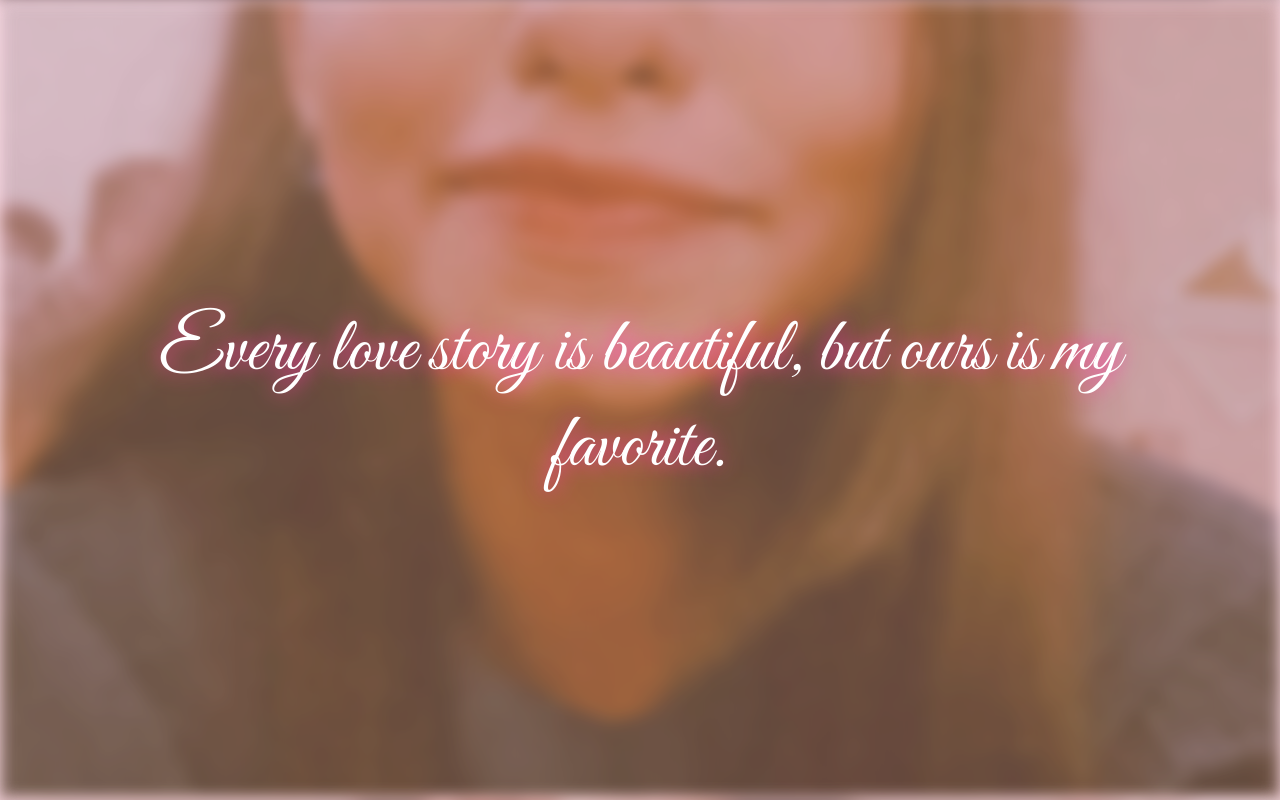
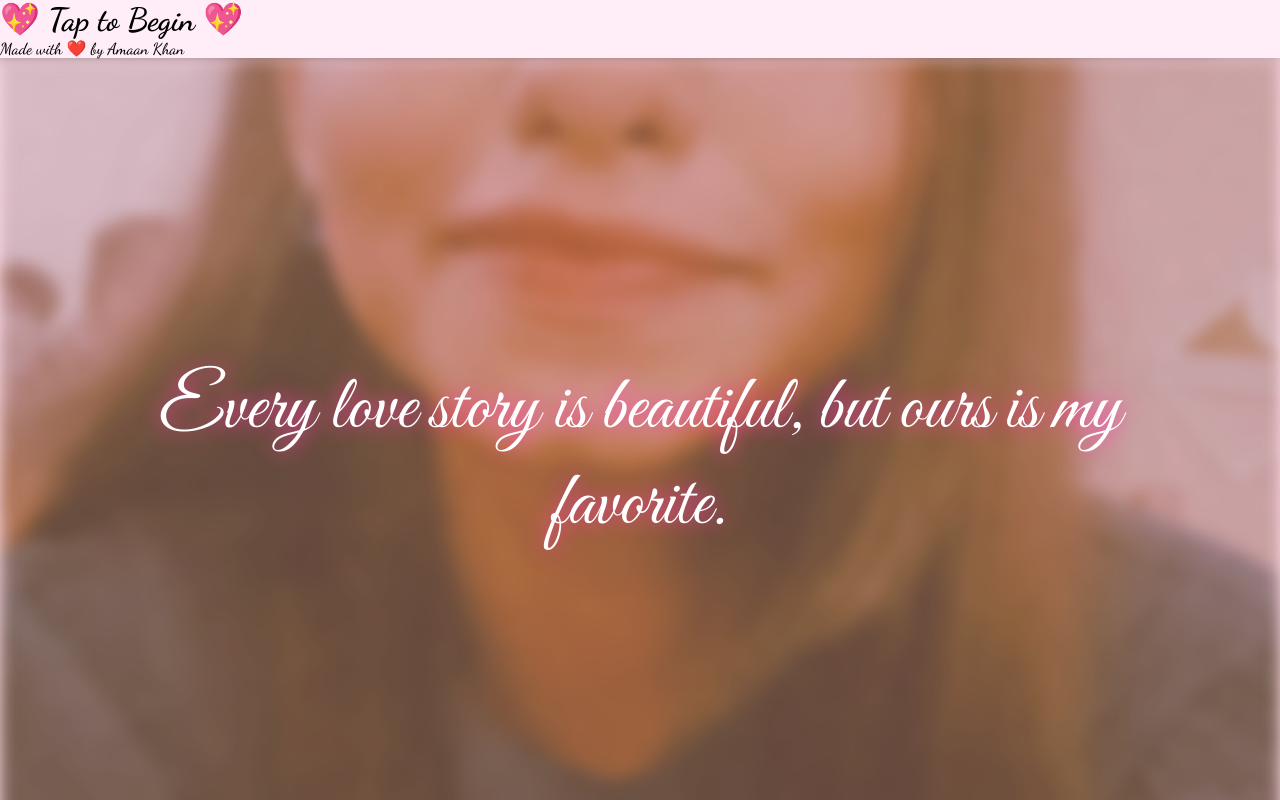
Before and after one commit to amaa9n/Surprise-, a plain HTML site: page index.html in a window 1280 px wide. Shown: the top 800 px of the page. Drawn offline with Linux system fonts and the light colour scheme.

Commit message:
Update index.html

```diff
--- a/index.html
+++ b/index.html
@@ -8,6 +8,16 @@
   <link href="https://fonts.googleapis.com/css2?family=Dancing+Script:wght@500;700&family=Great+Vibes&family=Pacifico&display=swap" rel="stylesheet">
 </head>
 <body>
+  <!-- Tap to Start Screen -->
+<div id="start-screen">
+  <h1>💖 Tap to Begin 💖</h1>
+  <p>Made with ❤️ by Amaan Khan</p>
+</div>
+
+<!-- Background Music -->
+<audio id="bg-music" loop>
+  <source src="music.mp3" type="audio/mpeg">
+</audio>
 
   <!-- Background Music -->
 <audio autoplay loop>
```
